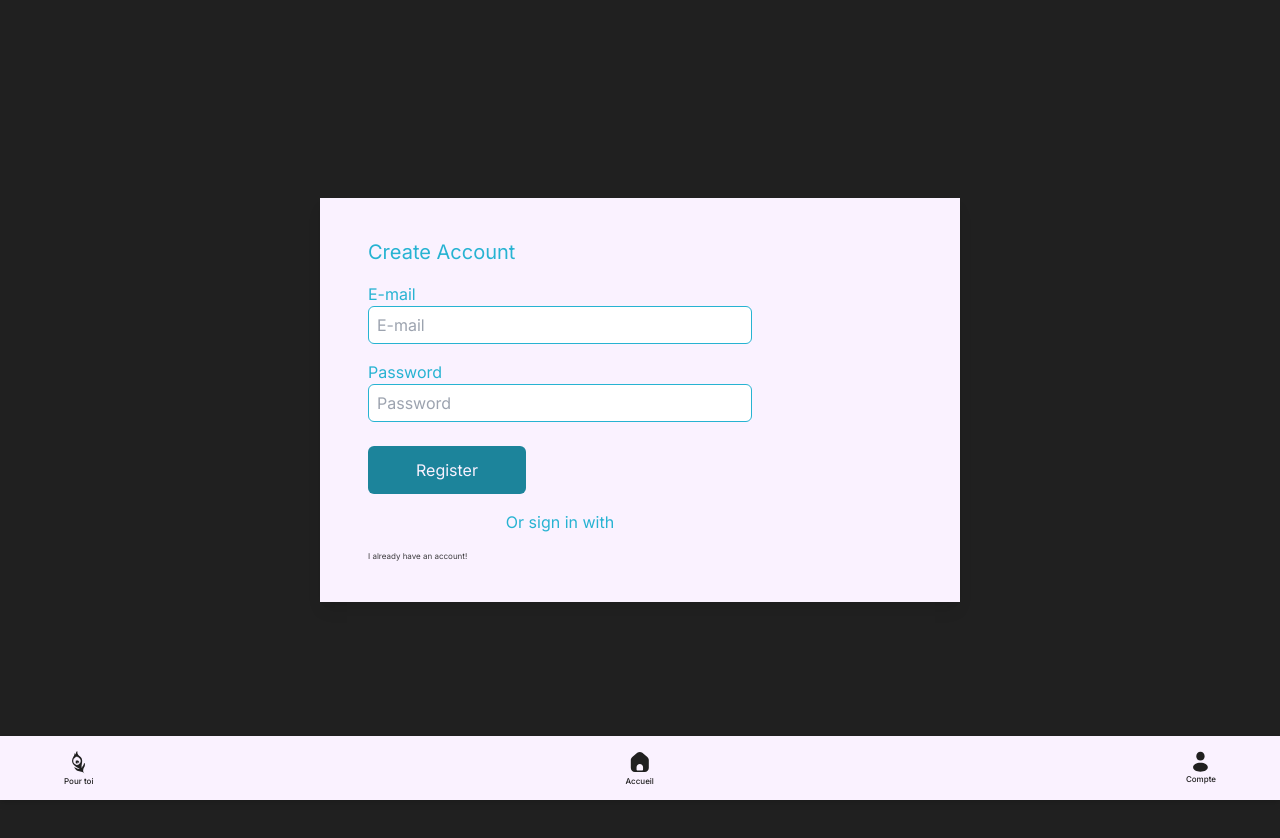
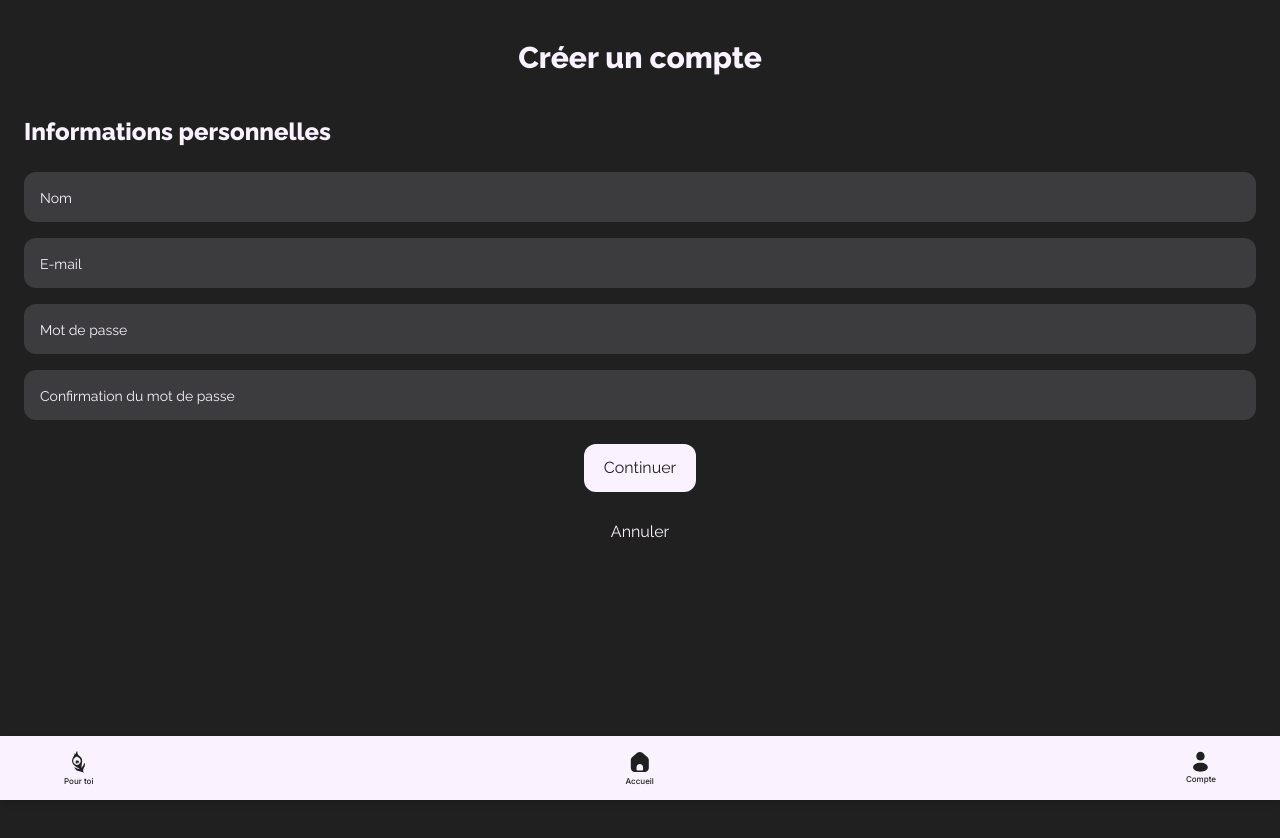
Before and after one commit to EmmaGuillaume/media-mmi, a Next.js app in the folder apps/front/: page /auth/create-account in a window 1280 px wide. Shown: the top 838 px of the page. After the commit the page ends 800 px from the top, so only its background shows below. Built offline with nearby package versions, Linux system fonts and the light colour scheme; what @supabase/auth-helpers-nextjs would draw is missing.

Commit message:
create account page styling

```diff
--- a/apps/front/app/auth/create-account/page.tsx
+++ b/apps/front/app/auth/create-account/page.tsx
@@ -2,6 +2,7 @@
 import Image from "next/image";
 import { supabase } from "@/lib/supabase";
 import { useForm } from "react-hook-form";
+import React, { useRef } from 'react';
 // import { toast } from "react-toastify";
 import Link from "next/link";
 // import fetcher from "@/libs/fetcher";
@@ -11,24 +12,31 @@ import { accessTokenAtom } from "@/store";
 import { getAuthTokenCodeVerifierCookie } from "@/lib/cookies";
 
 interface IFormInput {
+  name: string;
   email: string;
   password: string;
+  passwordConfirm: string;
 }
 
 export default function CreateAccount() {
   const {
     register,
     handleSubmit,
+    watch,
     formState: { errors },
   } = useForm<IFormInput>();
   const accessToken = useAtomValue(accessTokenAtom);
+
+  const password = useRef({});
+  password.current = watch("password", "");
 
   const onSubmit = async (data: IFormInput) => {
     const { error: signUpError } = await supabase.auth.signUp({
       email: data.email,
       password: data.password,
       options: {
-        emailRedirectTo: `${location.origin}/auth/create-password?email=${data.email}`,
+        // emailRedirectTo: `${location.origin}/auth/create-password?email=${data.email}`,
+        emailRedirectTo: `${location.origin}/`,
       },
     });
 
@@ -51,67 +59,122 @@ export default function CreateAccount() {
   };
 
   return (
-    <div className="flex items-center justify-center h-screen text-blue">
-      <div className="flex flex-col justify-center w-full h-screen px-12 align-middle bg-white text-primary-blue md:flex-row md:h-fit md:shadow-lg md:px-0 md:mx-8 md:w-10/12 lg:w-6/12">
-        <div className="relative flex flex-col justify-center w-full align-middle md:w-9/12 md:px-12 md:py-10 ">
-          <div className="flex flex-col gap-4 ">
-            <h2 className="text-xl font-normal font-title">Create Account</h2>
+    <main className="px-6 pt-10 font-raleway mb-36">
+      <div className="flex items-center justify-center w-full gap-8">
+        <h1 className="text-3xl font-extrabold text-center">Créer un compte</h1>
+      </div>
+      <section className="w-full mt-10">
+        <h2 className="mb-6 text-2xl font-extrabold">
+          Informations personnelles
+        </h2>
         <form
-              className="flex flex-col gap-4 text-base font-text"
+          className="flex flex-col w-full gap-4"
           onSubmit={handleSubmit(onSubmit)}
           noValidate
         >
-              <label className="flex flex-col" htmlFor="">
-                E-mail
+          <div className="relative">
             <input
-                  className={`"placeholder:text-black-40 px-2 py-1.5 border rounded-md focus:border-[#2684FF] focus:outline-none focus:border-[2px]" ${
-                    errors.email ? "border-red-500" : "border-black-20"
+              type="text"
+              id=""
+              className={`block rounded-xl px-4 pb-2.5 pt-5 w-full text-sm text-gray-900 bg-grey dark:bg-gray-700 border-0 appearance-none dark:text-white dark:border-gray-600 dark:focus:border-blue-500 focus:outline-none focus:ring-0 focus:border-blue-600 peer ${errors.name ? "bg-red-dark2" : "bg-grey"
                 }`}
+              placeholder=" "
+              {...register("name", {
+                required: "Le nom est obligatoire",
+              })}
+              />
+            <label
+              htmlFor=""
+              className="absolute text-sm text-gray-500 dark:text-gray-400 duration-300 transform -translate-y-4 scale-75 top-4 z-10 origin-[0] left-4 peer-focus:text-blue-600 peer-focus:dark:text-blue-500 peer-placeholder-shown:scale-100 peer-placeholder-shown:translate-y-0 peer-focus:scale-75 peer-focus:-translate-y-4">
+              Nom
+            </label>
+            {errors.name && (
+              <span className="text-red">{errors.name.message}</span>
+            )}
+          </div>
+          <div className="relative">
+            <input
               type="email"
-                  placeholder="E-mail"
+              id=""
+              className={`block rounded-xl px-4 pb-2.5 pt-5 w-full text-sm text-gray-900 bg-grey dark:bg-gray-700 border-0 appearance-none dark:text-white dark:border-gray-600 dark:focus:border-blue-500 focus:outline-none focus:ring-0 focus:border-blue-600 peer ${errors.email ? "bg-red-dark2" : "bg-grey"
+                }`}
+              placeholder=" "
               {...register("email", {
-                    required: "The email filed is required",
+                required: "L'e-mail est obligatoire",
                 pattern: {
                   value: /^\w+([\.-]?\w+)*@\w+([\.-]?\w+)*(\.\w{2,10})+$/,
-                      message: "You must enter a valid email",
+                  message: "L'e-mail saisi n'est pas valide",
                 },
               })}
             />
+            <label
+              htmlFor=""
+              className="absolute text-sm text-gray-500 dark:text-gray-400 duration-300 transform -translate-y-4 scale-75 top-4 z-10 origin-[0] left-4 peer-focus:text-blue-600 peer-focus:dark:text-blue-500 peer-placeholder-shown:scale-100 peer-placeholder-shown:translate-y-0 peer-focus:scale-75 peer-focus:-translate-y-4">
+              E-mail
+            </label>
             {errors.email && (
-                  <span className="text-red-500">{errors.email.message}</span>
+              <span className="text-red">{errors.email.message}</span>
             )}
-              </label>
-              <label className="flex flex-col" htmlFor="">
-                Password
+          </div>
+
+          <div className="relative">
             <input
-                  className={`"placeholder:text-black-40 px-2 py-1.5 border rounded-md focus:border-[#2684FF] focus:outline-none focus:border-[2px]" ${
-                    errors.email ? "border-red-500" : "border-black-20"
+              type="password"
+              id="password"
+              className={`block rounded-xl px-4 pb-2.5 pt-5 w-full text-sm text-gray-900 bg-grey dark:bg-gray-700 border-0 appearance-none dark:text-white dark:border-gray-600 dark:focus:border-blue-500 focus:outline-none focus:ring-0 focus:border-blue-600 peer ${errors.password ? "bg-red-dark2" : "bg-grey"
                 }`}
-                  type="password"
-                  placeholder="Password"
+              placeholder=" "
               {...register("password", {
-                    required: "The password filed is required",
+                required: "Le mot de passe est obligatoire",
               })}
             />
-                {errors.email && (
-                  <span className="text-red-500">{errors.email.message}</span>
+            <label
+              htmlFor=""
+              className="absolute text-sm text-gray-500 dark:text-gray-400 duration-300 transform -translate-y-4 scale-75 top-4 z-10 origin-[0] left-4 peer-focus:text-blue-600 peer-focus:dark:text-blue-500 peer-placeholder-shown:scale-100 peer-placeholder-shown:translate-y-0 peer-focus:scale-75 peer-focus:-translate-y-4">
+              Mot de passe
+            </label>
+            {errors.password && (
+              <span className="text-red">{errors.password.message}</span>
             )}
+          </div>
+
+          <div className="relative">
+            <input
+              type="password"
+              id="password-confirm"
+              className={`block rounded-xl px-4 pb-2.5 pt-5 w-full text-sm text-gray-900 bg-grey dark:bg-gray-700 border-0 appearance-none dark:text-white dark:border-gray-600 dark:focus:border-blue-500 focus:outline-none focus:ring-0 focus:border-blue-600 peer ${errors.passwordConfirm ? "bg-red-dark2" : "bg-grey"
+                }`}
+              placeholder=" "
+              {...register("passwordConfirm", {
+                required: "Le mot de passe de confirmation est obligatoire",
+                validate: value =>
+                  value === password.current || "Les mots de passe ne sont pas identiques",
+              })}
+            />
+            <label
+              htmlFor=""
+              className="absolute text-sm text-gray-500 dark:text-gray-400 duration-300 transform -translate-y-4 scale-75 top-4 z-10 origin-[0] left-4 peer-focus:text-blue-600 peer-focus:dark:text-blue-500 peer-placeholder-shown:scale-100 peer-placeholder-shown:translate-y-0 peer-focus:scale-75 peer-focus:-translate-y-4">
+              Confirmation du mot de passe
             </label>
+            {errors.passwordConfirm && (
+              <span className="text-red">{errors.passwordConfirm.message}</span>
+            )}
+          </div>
+          <div className="flex justify-center">
             <button
               type="submit"
-                className="flex items-center justify-center gap-5 px-12 py-3 mt-2 text-white align-middle rounded-md w-fit bg-blue-dark1 hover:bg-orange-hover"
+              className="flex items-center justify-center gap-5 px-5 py-3 mt-2 mb-7 text-black align-middle rounded-xl w-fit bg-white hover:bg-orange-hover"
             >
-                Register
+              Continuer
             </button>
+          </div>
         </form>
-            <label className="text-center ">Or sign in with</label>
-            <Link className="text-xs text-grey" href="/auth">
-              I already have an account!
+        <div className="flex flex-col items-center justify-center">
+          <Link className="text-white" href="/auth">
+            Annuler
           </Link>
         </div>
-        </div>
-        <div className="hidden bg-cover bg-login md:flex md:w-3/12"></div>
-      </div>
-    </div>
+      </section>
+    </main>
   );
 }
--- a/apps/front/app/auth/page.tsx
+++ b/apps/front/app/auth/page.tsx
@@ -5,8 +5,8 @@ import { supabase } from "@/lib/supabase";
 import { useRouter } from "next/navigation";
 import { useState } from "react";
 import { useForm } from "react-hook-form";
-import { accessTokenAtom, userIdAtom } from "@/store";
-import { useAtom, useSetAtom } from "jotai";
+import { accessTokenAtom } from "@/store";
+import { useAtom, useAtomValue } from "jotai";
 import { GetServerSideProps } from "next";
 import axios from "axios";
 
@@ -18,8 +18,6 @@ interface IFormInput {
 export default function Login() {
   const [showPassword, setShowPassword] = useState(false);
   const [accessToken, setAccessToken] = useAtom(accessTokenAtom);
-  const setUserId = useSetAtom(userIdAtom);
-
   const router = useRouter();
   const {
     register,
@@ -39,9 +37,7 @@ export default function Login() {
 
     if (!error && session) {
       console.log("🚀 ~ file: page.tsx:39 ~ onSubmit ~ session:", session);
-      router.replace("./");
-      setUserId(session.user.id);
-      console.log(session.user.id);
+      router.replace("./home");
       setAccessToken(session.access_token);
       fetch("https://akoro-backend.up.railway.app/", {
         headers: { Authorization: `Bearer ${accessToken}` },
```
Also changed, not shown: apps/front/app/settings/page.tsx (+13 -13 lines). Lines whose indentation alone changed are shown as unchanged.
